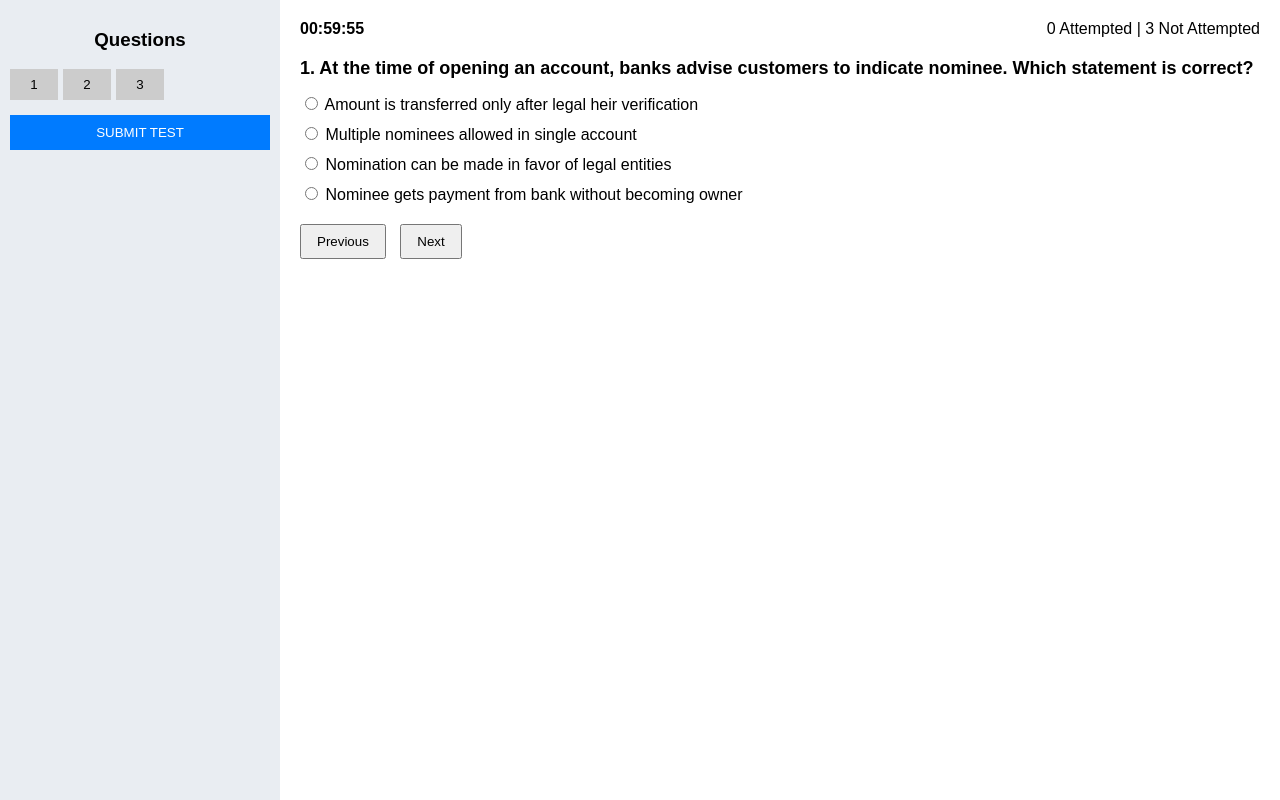
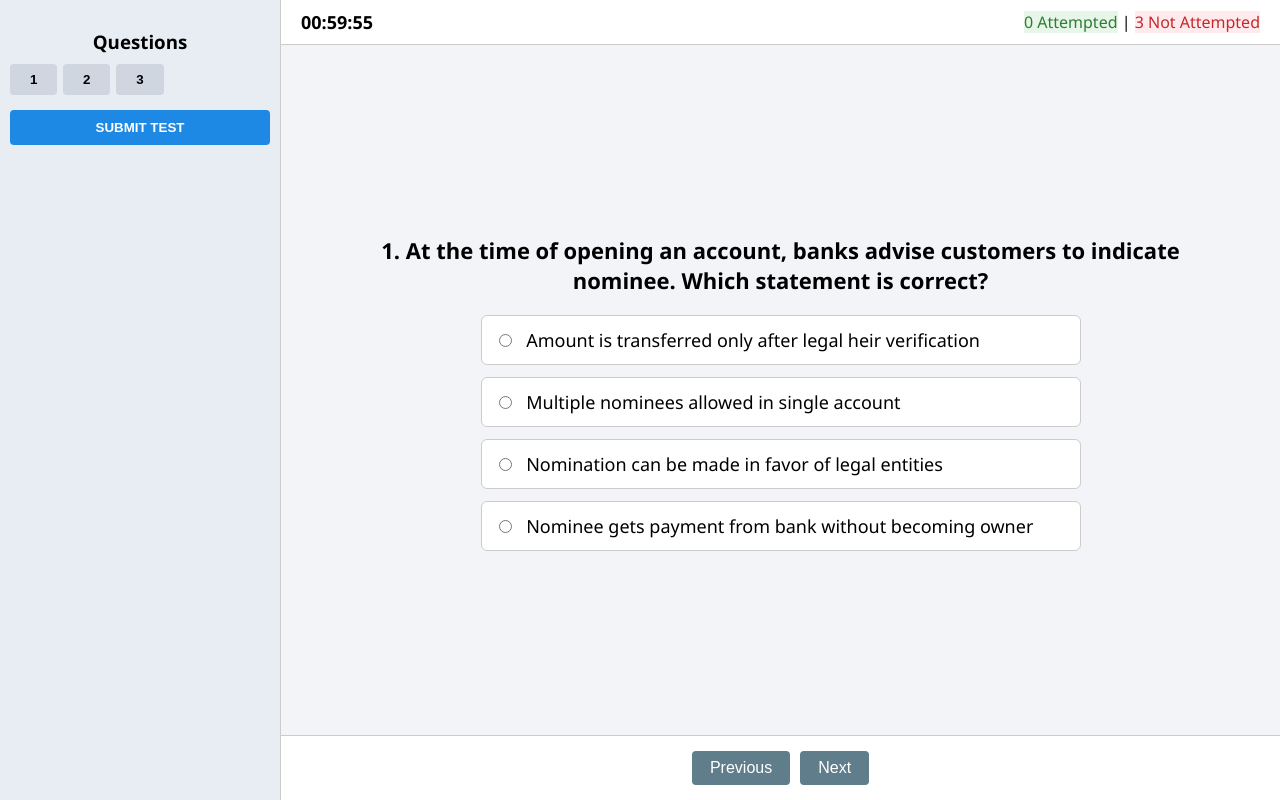
Before and after one commit to jigmeesherpa18-blip/IIFBBANKSAKHI, a plain HTML site: page index.html in a window 1280 px wide. Drawn offline with Linux system fonts and the light colour scheme.

Commit message:
Update style.css

```diff
--- a/style.css
+++ b/style.css
@@ -1,7 +1,7 @@
 body {
   margin: 0;
-  font-family: Arial, sans-serif;
-  background: #f4f4f4;
+  font-family: "Segoe UI", Arial, sans-serif;
+  background: #f2f4f8;
 }
 
 .container {
@@ -9,78 +9,148 @@ body {
   height: 100vh;
 }
 
-/* Left panel */
+/* LEFT PANEL */
 .left-panel {
   width: 260px;
-  background: #e9edf2;
+  background: #e8edf3;
   padding: 10px;
   overflow-y: auto;
+  border-right: 1px solid #ccc;
 }
 
 .left-panel h3 {
   text-align: center;
+  margin-bottom: 10px;
 }
 
 #questionList {
   display: grid;
   grid-template-columns: repeat(5, 1fr);
-  gap: 5px;
+  gap: 6px;
 }
 
 .q-btn {
   padding: 8px;
   border: none;
   cursor: pointer;
-  background: #ccc;
+  background: #cfd6df;
+  font-weight: bold;
+  border-radius: 4px;
 }
 
 .q-btn.attempted {
   background: #4caf50;
-  color: #fff;
+  color: white;
 }
 
 #submitBtn {
   width: 100%;
   margin-top: 15px;
   padding: 10px;
-  background: #007bff;
-  color: #fff;
+  background: #1e88e5;
+  color: white;
   border: none;
+  border-radius: 4px;
+  font-weight: bold;
   cursor: pointer;
 }
 
-/* Main panel */
+/* MAIN PANEL */
 .main-panel {
   flex: 1;
-  padding: 20px;
-  background: #fff;
+  display: flex;
+  flex-direction: column;
 }
 
+/* TOP BAR */
 .top-bar {
   display: flex;
   justify-content: space-between;
-  margin-bottom: 20px;
+  align-items: center;
+  background: white;
+  padding: 10px 20px;
+  border-bottom: 1px solid #ccc;
 }
 
 #timer {
+  font-size: 18px;
   font-weight: bold;
 }
 
+.status-badge {
+  padding: 6px 12px;
+  border-radius: 20px;
+  font-weight: bold;
+  margin-left: 5px;
+}
+
+.attempted {
+  background: #e8f5e9;
+  color: #2e7d32;
+}
+
+.not-attempted {
+  background: #ffebee;
+  color: #c62828;
+}
+
+/* QUESTION AREA (CENTERED) */
+#questionBox {
+  flex: 1;
+  display: flex;
+  flex-direction: column;
+  justify-content: center;
+  align-items: center;
+  padding: 30px;
+}
+
 #questionText {
-  font-size: 18px;
+  font-size: 22px;
+  margin-bottom: 20px;
+  text-align: center;
+  max-width: 900px;
+}
+
+#options {
+  width: 100%;
+  max-width: 600px;
 }
 
 #options label {
   display: block;
-  margin: 10px 0;
+  background: white;
+  padding: 12px;
+  margin-bottom: 12px;
+  border-radius: 6px;
   cursor: pointer;
+  border: 1px solid #ccc;
+  font-size: 18px;
 }
 
+#options input {
+  margin-right: 10px;
+}
+
+/* NAVIGATION */
 .navigation {
-  margin-top: 20px;
+  display: flex;
+  justify-content: center;
+  padding: 15px;
+  gap: 10px;
+  background: white;
+  border-top: 1px solid #ccc;
 }
 
 .navigation button {
-  padding: 8px 15px;
-  margin-right: 10px;
+  padding: 8px 18px;
+  font-size: 16px;
+  border-radius: 4px;
+  border: none;
+  cursor: pointer;
+  background: #607d8b;
+  color: white;
 }
+
+.clear-btn {
+  background: #f44336;
+}
```
